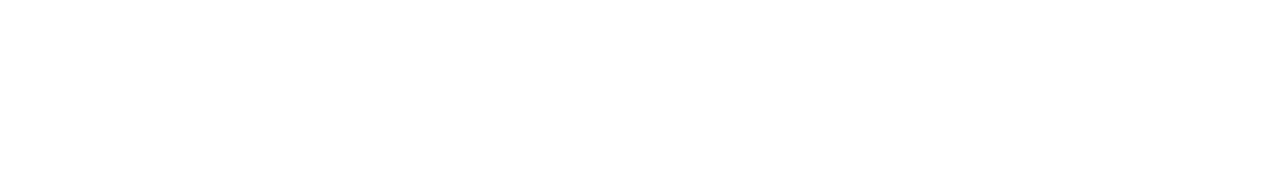
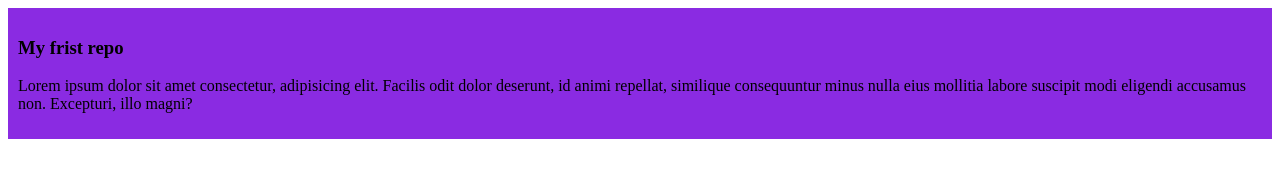
Before and after one commit to apshory/my-frist-github-repo, a plain HTML site: page index.html in a window 1280 px wide. Drawn offline with Linux system fonts and the light colour scheme.

Commit message:
added the style

```diff
--- a/index.html
+++ b/index.html
@@ -4,8 +4,12 @@
     <meta charset="UTF-8">
     <meta name="viewport" content="width=device-width, initial-scale=1.0">
     <title>my frist repo</title>
+    <link rel="stylesheet" href="styles/style.css">
 </head>
 <body>
-
+    <div>
+        <h3>My frist repo</h3>
+        <p>Lorem ipsum dolor sit amet consectetur, adipisicing elit. Facilis odit dolor deserunt, id animi repellat, similique consequuntur minus nulla eius mollitia labore suscipit modi eligendi accusamus non. Excepturi, illo magni?</p>
+    </div>
 </body>
 </html>
--- /dev/null
+++ b/styles/style.css
@@ -0,0 +1,4 @@
+div{
+    background-color: blueviolet;
+    padding: 10px;
+}
```
